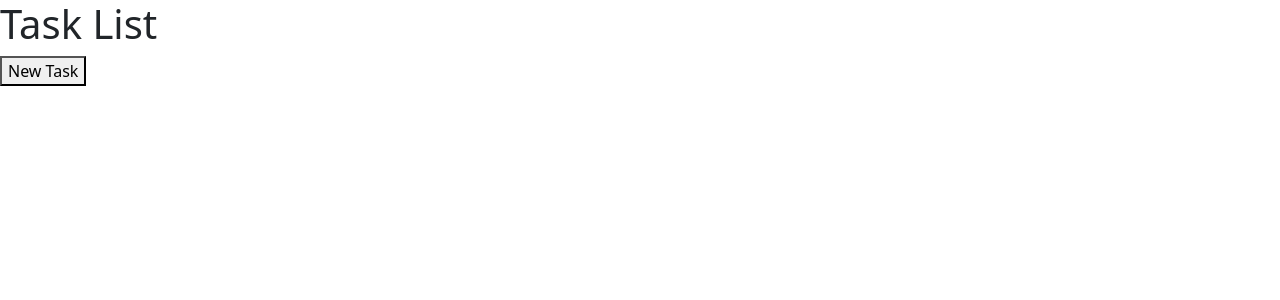
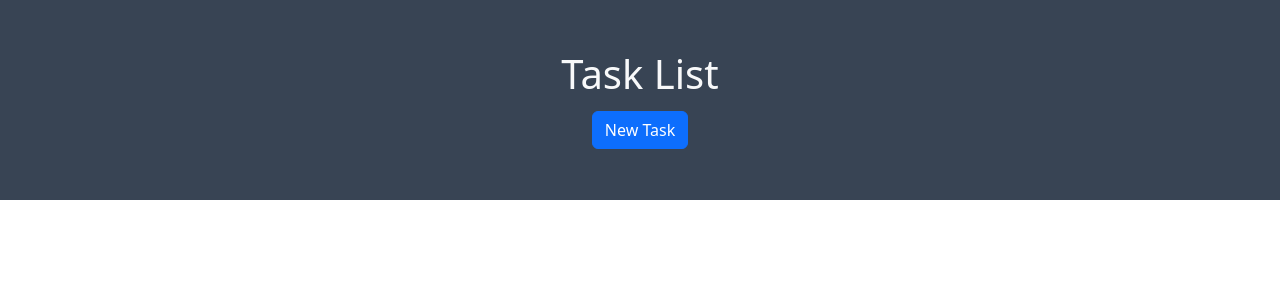
Before and after one commit to k-guest/TaskList, a JavaScript app: page / in a window 1280 px wide. Shown: the top 300 px of the page. Built offline with nearby package versions, Linux system fonts and the light colour scheme.

Commit message:
Style App Component

```diff
--- a/src/components/App/App.js
+++ b/src/components/App/App.js
@@ -1,12 +1,16 @@
 import './App.scss';
 import 'bootstrap/dist/css/bootstrap.min.css';
+import TaskList from '../TaskList/TaskList';
 
 function App () {
     return (
-        <div className="app">
-            <h1>Task List</h1>
-            <button>New Task</button>
-        </div>
+        <>
+            <div className="app text-center">
+                <h1 className="text-light">Task List</h1>
+                <button className="btn btn-primary">New Task</button>
+            </div>
+            <TaskList />
+        </>
     );
 }
 
--- a/src/components/App/App.scss
+++ b/src/components/App/App.scss
@@ -0,0 +1,10 @@
+.app {
+    height: 200px;
+    width: 100%;
+    background-color: #384454;
+    padding-top: 50px;
+}
+
+.app button {
+    margin-top: 5px;
+}
--- /dev/null
+++ b/src/components/TaskList/TaskList.js
@@ -0,0 +1,11 @@
+import './TaskList.scss';
+
+function TaskList () {
+    return (
+        <div className="task-list">
+
+        </div>
+    );
+}
+
+export default TaskList;
```
Also changed, not shown: src/components/TaskList/TaskList.scss (added).
